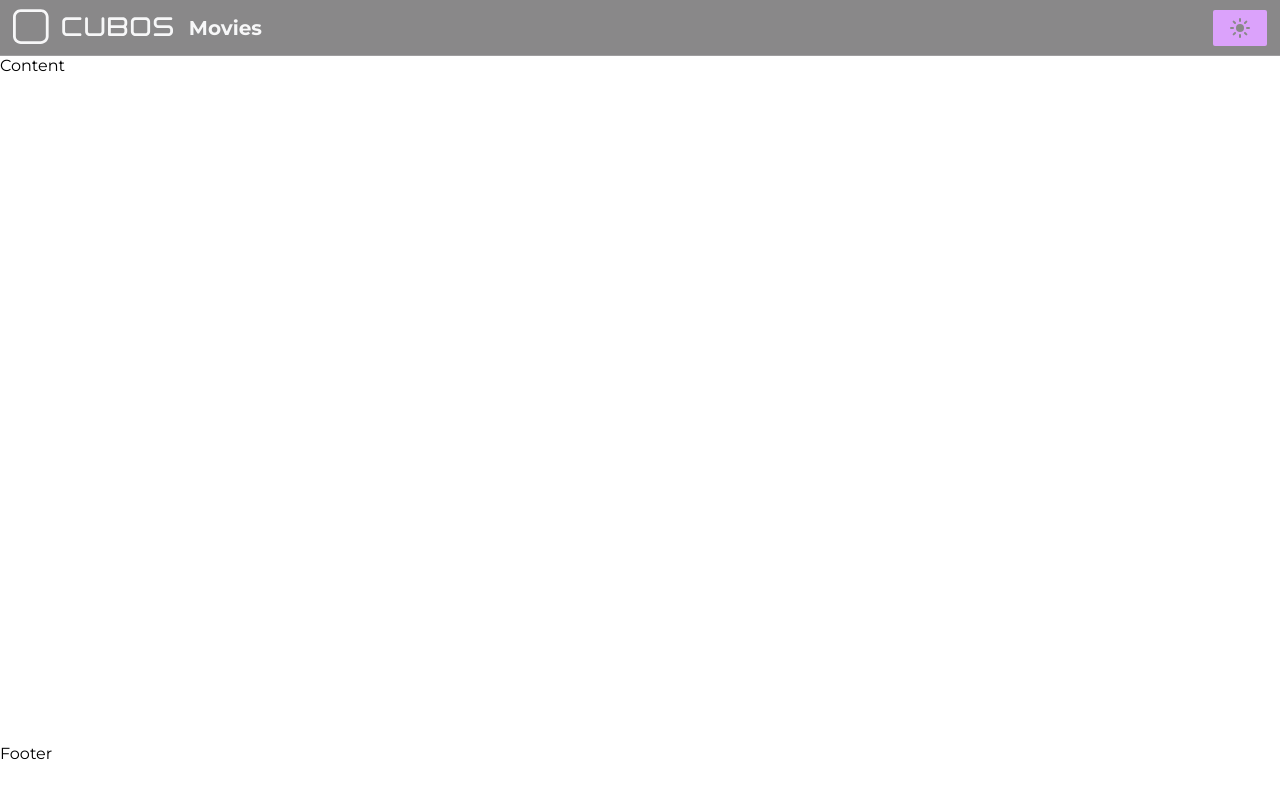
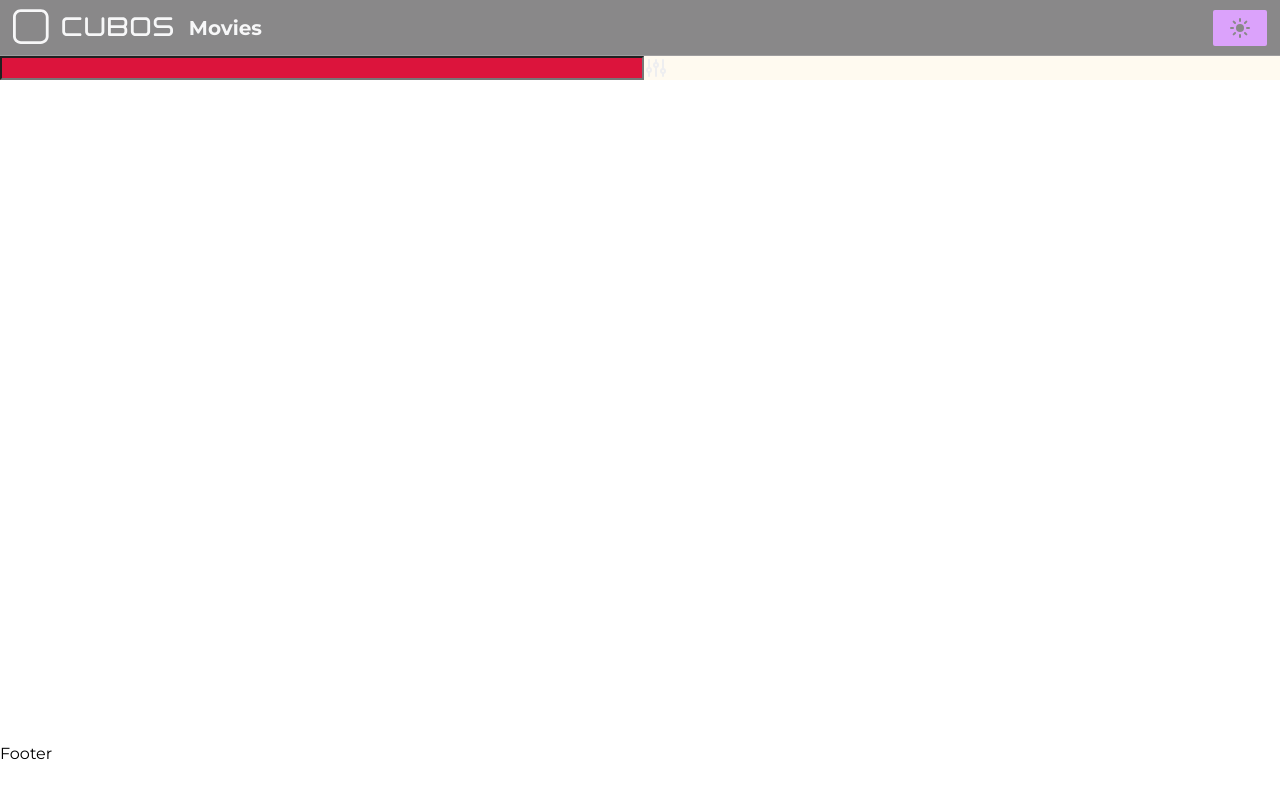
Before and after one commit to edupezz/Cubos, a React (Vite) app: page / in a window 1280 px wide. Built offline with nearby package versions, Linux system fonts and the light colour scheme.

Commit message:
created SearchBar structure

```diff
--- a/src/App.tsx
+++ b/src/App.tsx
@@ -1,5 +1,6 @@
 
 import { MainContainer } from "./AppStyles"
+import SearchComponent from "./ui/molecules/SearchComponent"
 import { Header } from "./ui/organisms/Header"
 
 function App() {
@@ -7,7 +8,7 @@ function App() {
   return (
     <MainContainer>
       <Header />
-      <div style={{gridArea: 'content'}}>Content</div>
+      <div style={{gridArea: 'content'}}><SearchComponent /></div>
       <div style={{gridArea: 'footer'}}>Footer</div>
     </MainContainer>
   )
--- /dev/null
+++ b/src/assets/FilterComponent.tsx
@@ -0,0 +1,19 @@
+import React from "react";
+
+function FilterIcon(){
+    return(
+        <svg width="24" height="24" viewBox="0 0 24 24" fill="none" xmlns="http://www.w3.org/2000/svg">
+        <path d="M5 12L5 4" stroke="#EEEEF0" stroke-width="2" stroke-linecap="round"/>
+        <path d="M19 20L19 18" stroke="#EEEEF0" stroke-width="2" stroke-linecap="round"/>
+        <path d="M5 20L5 16" stroke="#EEEEF0" stroke-width="2" stroke-linecap="round"/>
+        <path d="M19 12L19 4" stroke="#EEEEF0" stroke-width="2" stroke-linecap="round"/>
+        <path d="M12 7L12 4" stroke="#EEEEF0" stroke-width="2" stroke-linecap="round"/>
+        <path d="M12 20L12 12" stroke="#EEEEF0" stroke-width="2" stroke-linecap="round"/>
+        <circle cx="5" cy="14" r="2" stroke="#EEEEF0" stroke-width="2" stroke-linecap="round"/>
+        <circle cx="12" cy="9" r="2" stroke="#EEEEF0" stroke-width="2" stroke-linecap="round"/>
+        <circle cx="19" cy="15" r="2" stroke="#EEEEF0" stroke-width="2" stroke-linecap="round"/>
+        </svg>
+    )
+}
+
+export default React.memo(FilterIcon)
--- /dev/null
+++ b/src/ui/atoms/FilterButton/index.tsx
@@ -0,0 +1,15 @@
+import React from "react";
+import { FilterButtonContainer } from "./styles";
+import FilterIcon from '../../../assets/FilterComponent'
+
+const FilterButton = () => {
+
+    return(
+        <FilterButtonContainer>
+            <FilterIcon />
+        </FilterButtonContainer>
+
+    );
+};
+
+export default FilterButton
--- /dev/null
+++ b/src/ui/atoms/FilterButton/styles.ts
@@ -0,0 +1,8 @@
+import styled from "styled-components";
+
+export const FilterButtonContainer = styled.div`
+
+    width: 100%;
+    background-color: floralwhite;
+    display: flex;
+`
--- /dev/null
+++ b/src/ui/atoms/SearchBox/index.tsx
@@ -0,0 +1,12 @@
+import React from "react";
+import { SearchBoxInput } from "./styles";
+
+
+const SearchBox = () => {
+
+    return(
+        <SearchBoxInput type="text" />
+    )
+}
+
+export default SearchBox;
--- /dev/null
+++ b/src/ui/atoms/SearchBox/styles.ts
@@ -0,0 +1,7 @@
+import styled from "styled-components";
+
+export const SearchBoxInput = styled.input`
+
+    width: 100%;
+    background-color: crimson;
+`
--- /dev/null
+++ b/src/ui/molecules/SearchComponent/index.tsx
@@ -0,0 +1,17 @@
+import React from "react";
+
+import { SearchComponentContainer } from "./styles";
+import SearchBox from "../../atoms/SearchBox";
+import FilterButton from "../../atoms/FilterButton";
+
+const SearchComponent = () => {
+
+    return(
+        <SearchComponentContainer>
+            <SearchBox />
+            <FilterButton />
+        </SearchComponentContainer>
+    );
+};
+
+export default SearchComponent;
--- /dev/null
+++ b/src/ui/molecules/SearchComponent/styles.ts
@@ -0,0 +1,8 @@
+import styled from "styled-components";
+
+export const SearchComponentContainer = styled.div`
+
+    width: 100%;
+    background-color: peachpuff;
+    display: flex;
+`
```
Also changed, not shown: src/assets/Filter.svg (added), src/assets/SunIconComponent.tsx (indentation only).
